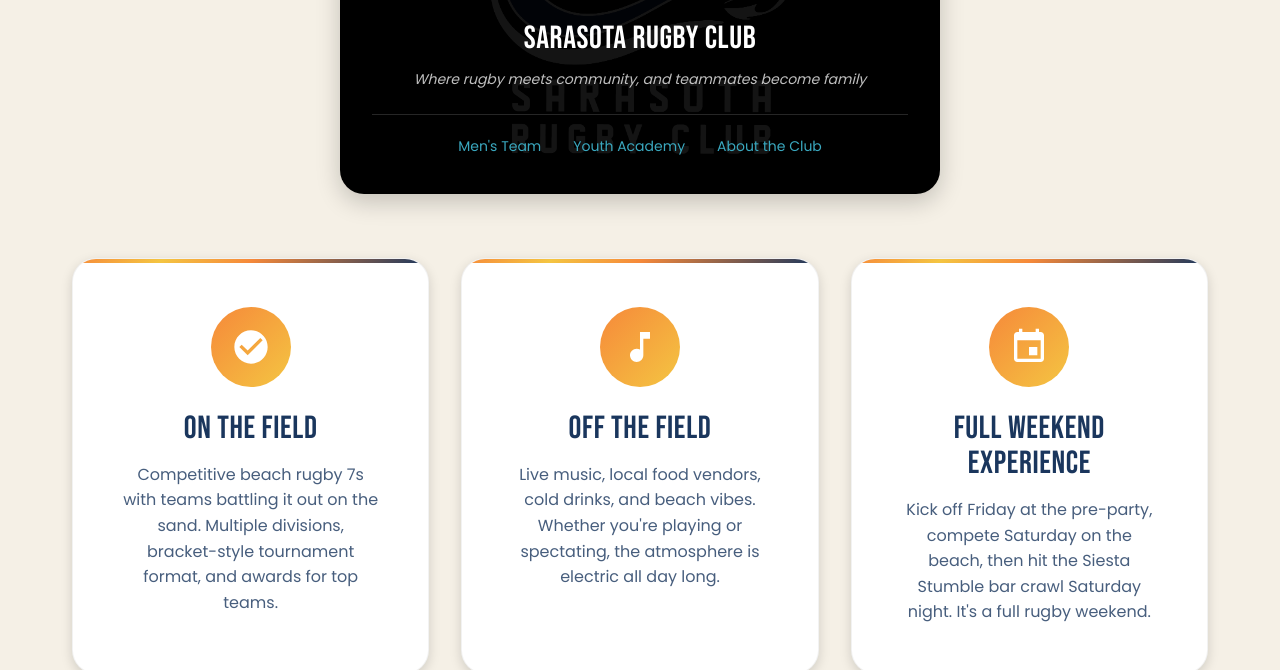
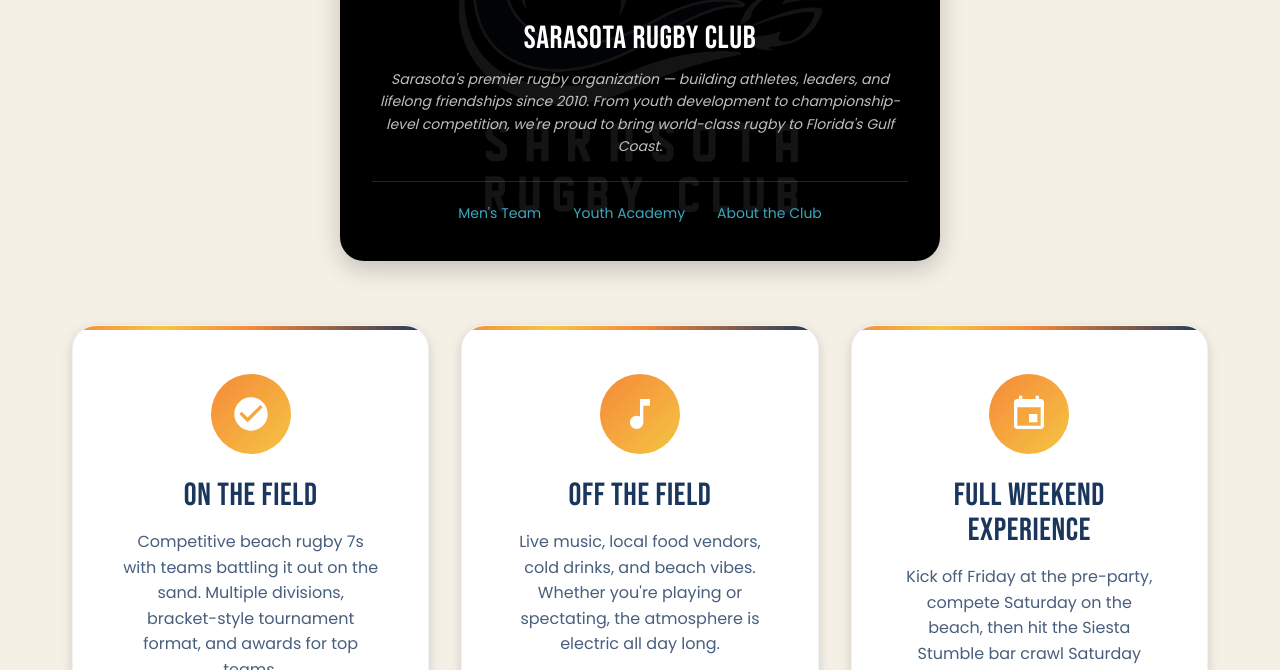
Before and after one commit to jakecombe-dev/siesta7s-website, a plain HTML site: page index.html in a window 1280 px wide. Shown: the part 1866-2536 px from the top of the page. Drawn offline with Linux system fonts and the light colour scheme.

Commit message:
Update Sarasota Rugby Club tagline to highlight community impact

```diff
--- a/index.html
+++ b/index.html
@@ -327,7 +327,7 @@
         <span class="hosted-by-label">Proudly Hosted By</span>
         <a href="https://www.sarasotarugbyclub.com" target="_blank" rel="noopener noreferrer" class="hosted-by-link">
           <span class="hosted-by-name">Sarasota Rugby Club</span>
-          <span class="hosted-by-tagline">Where rugby meets community, and teammates become family</span>
+          <span class="hosted-by-tagline">Sarasota's premier rugby organization — building athletes, leaders, and lifelong friendships since 2010. From youth development to championship-level competition, we're proud to bring world-class rugby to Florida's Gulf Coast.</span>
         </a>
         <div class="hosted-by-links">
           <a href="https://www.sarasotarugbyclub.com/mens-team" target="_blank" rel="noopener noreferrer">Men's Team</a>
```
